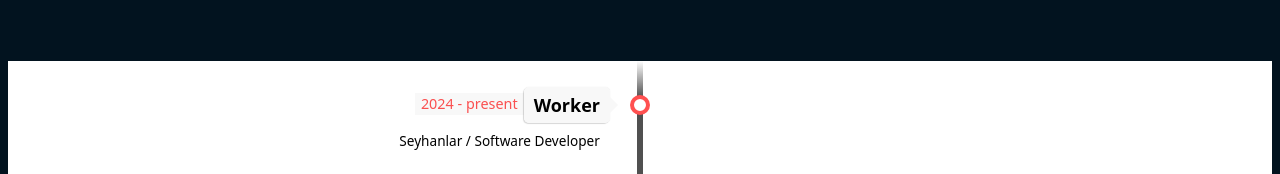
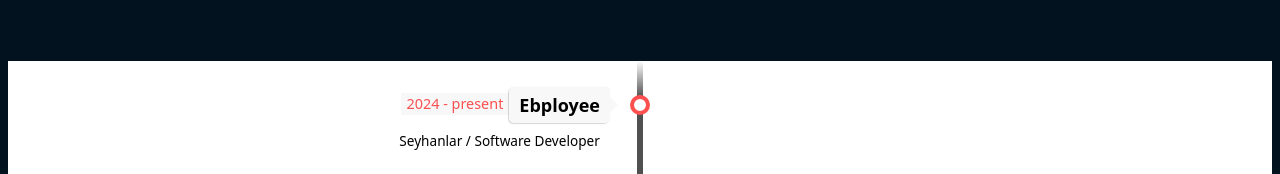
Before and after one commit to ogzhnoztrk/ogzhnoztrk.github.io, a plain HTML site: page index.html in a window 1280 px wide. Shown: the part 1766-1940 px from the top of the page. Drawn offline with nearby package versions, Linux system fonts and the light colour scheme.

Commit message:
Update index.html

```diff
--- a/index.html
+++ b/index.html
@@ -129,7 +129,7 @@
             <li>
                 <div class="direction-l">
                     <div class="flag-wrapper">
-                        <span class="flag">Worker</span>
+                        <span class="flag">Ebployee</span>
                         <span class="time-wrapper"><span class="time">2024 - present</span></span>
                     </div>
                     <div class="desc">Seyhanlar / Software Developer</div>
```
